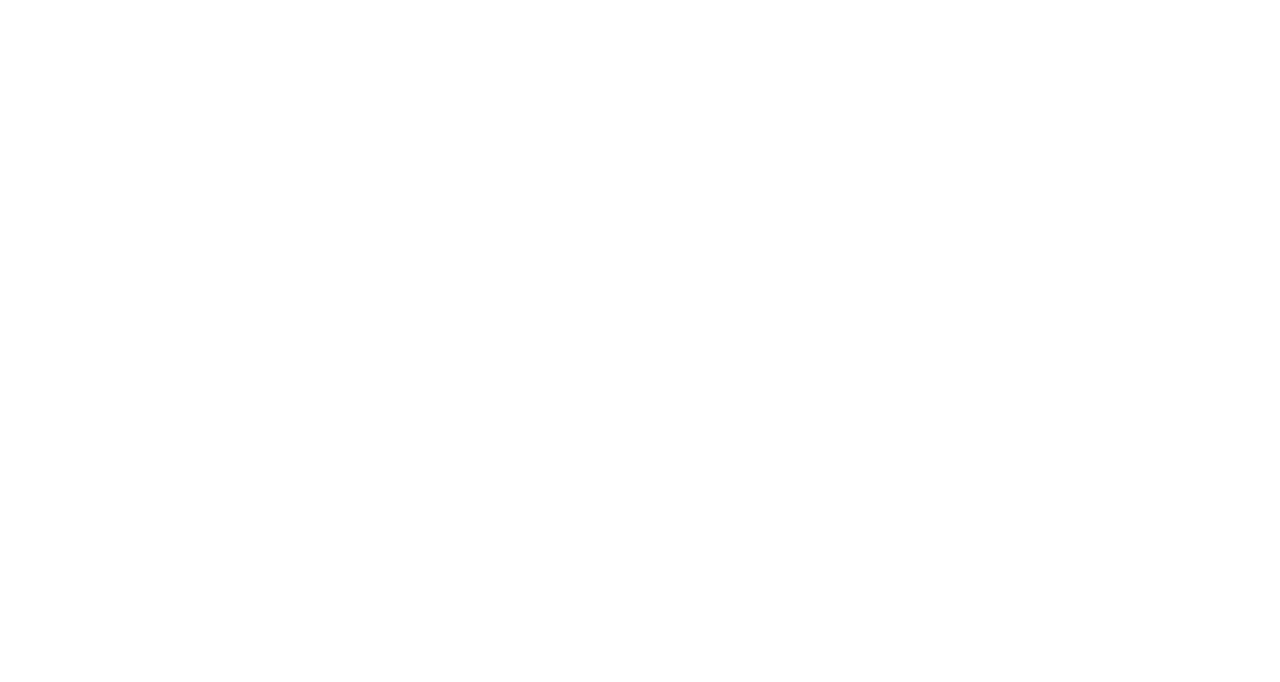
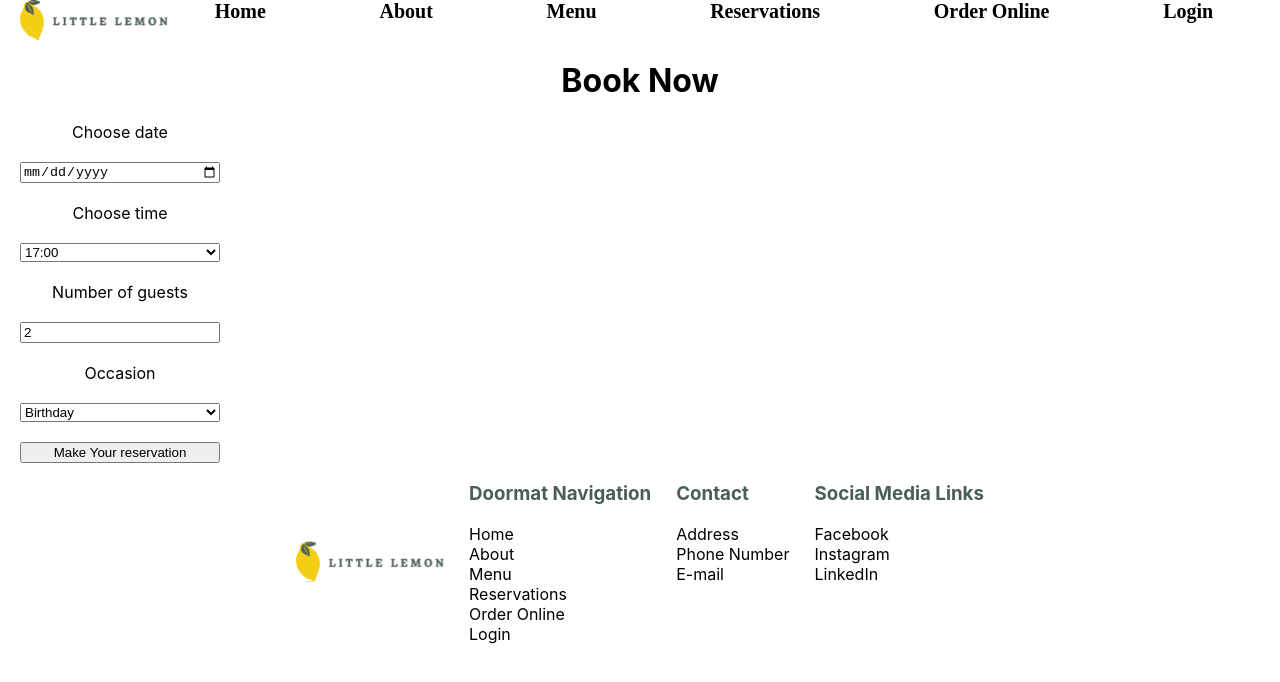
Before and after one commit to matehegedus/little-lemon, a React (Create React App) app: page /booking in a window 1280 px wide. Before the commit this address had no page. Shown: the top 682 px of the page. Built offline with nearby package versions, Linux system fonts and the light colour scheme; a web font is replaced by a local one.

Commit message:
added unit test

```diff
--- a/src/App.js
+++ b/src/App.js
@@ -1,6 +1,7 @@
 import { Route, Routes } from "react-router-dom";
 import "./App.css";
 import Homepage from "./pages/Homepage";
+import BookingPage from "./pages/BookingPage";
 
 function App() {
   return (
@@ -8,6 +9,7 @@ function App() {
       <Routes>
         <Route path="/" element={<Homepage />}></Route>
         <Route path="/home" element={<Homepage />}></Route>
+        <Route path="/booking" element={<BookingPage />}></Route>
       </Routes>
     </div>
   );
--- /dev/null
+++ b/src/components/bookingForm/BookingForm.css
@@ -0,0 +1,5 @@
+.booking-form {
+  display: grid;
+  max-width: 200px;
+  gap: 20px;
+}
--- /dev/null
+++ b/src/components/bookingForm/BookingForm.jsx
@@ -0,0 +1,74 @@
+import React, { useEffect, useState } from "react";
+import "./BookingForm.css";
+
+const BookingForm = ({
+  availableTimes,
+  onDateChanged = () => {},
+  onSubmit = () => {},
+}) => {
+  const [guests, setGuests] = useState(2);
+  const [date, setDate] = useState("");
+  const [occasion, setOccasion] = useState(null);
+
+  const [time, setTime] = useState("");
+
+  console.log("availableTimes :>> ", availableTimes);
+
+  useEffect(() => {
+    if (date.length > 0) {
+      onDateChanged(date);
+    }
+  }, [date]);
+
+  return (
+    <>
+      <h1>Book Now</h1>
+      <form className="booking-form">
+        <label htmlFor="res-date">Choose date</label>
+        <input
+          type="date"
+          id="res-date"
+          onChange={(e) => {
+            setDate(e.target.value);
+          }}
+        />
+        <label htmlFor="res-time">Choose time</label>
+        <select
+          onChange={(e) => {
+            setTime(Number(e.target.value));
+          }}
+          id="res-time "
+        >
+          {availableTimes.map((time) => (
+            <option key={time} value={time}>
+              {time}
+            </option>
+          ))}
+        </select>
+        <label htmlFor="guests">Number of guests</label>
+        <input
+          type="number"
+          min="1"
+          max="10"
+          value={guests}
+          id="guests"
+          onChange={(e) => {
+            setGuests(Number(e.target.value));
+          }}
+        />
+        <label htmlFor="occasion">Occasion</label>
+        <select
+          id="occasion"
+          onChange={(e) => {
+            setOccasion(e.target.value);
+          }}
+        >
+          <option value={"birthday"}>Birthday</option>
+          <option value={"anniversary"}>Anniversary</option>
+        </select>
+        <input type="submit" value="Make Your reservation" onClick={onSubmit} />
+      </form>
+    </>
+  );
+};
+export default BookingForm;
--- a/src/components/nav/Nav.jsx
+++ b/src/components/nav/Nav.jsx
@@ -16,7 +16,7 @@ const Nav = () => {
         <HashLink smooth to="/home#specials">
           Menu
         </HashLink>
-        <Link to="/">Reservations</Link>
+        <Link to="/booking">Reservations</Link>
         <Link to="/">Order Online</Link>
         <Link to="/">Login</Link>
       </nav>
--- a/src/pages/BookingPage.jsx
+++ b/src/pages/BookingPage.jsx
@@ -0,0 +1,40 @@
+import { useReducer, useState } from "react";
+import BookingForm from "../components/bookingForm/BookingForm";
+import Footer from "../components/footer/Footer";
+import Header from "../components/header/Header";
+import Main from "../components/main/Main";
+
+export const updateTimes = (date) => {
+  return ["17:00", "18:00", "19:00", "22:00"];
+};
+
+export const initializeTimes = () => {
+  return ["17:00", "18:00", "19:00", "20:00", "21:00", "22:00"];
+};
+
+const reducer = (state, action) => {
+  if (action.type === "updateTimes") return updateTimes(action.date);
+  return state;
+};
+
+const BookingPage = () => {
+  const [availableTimes, dispatchTimes] = useReducer(
+    reducer,
+    initializeTimes()
+  );
+
+  return (
+    <>
+      <Header />
+      <BookingForm
+        availableTimes={availableTimes}
+        onDateChanged={(date) => {
+          dispatchTimes({ type: "updateTimes", date });
+        }}
+      />
+      <Footer />
+    </>
+  );
+};
+
+export default BookingPage;
```
Also changed, not shown: src/pages/Specialspage.jsx (deleted, +0 -16 lines), src/pages/ChicagoPage.jsx (deleted), src/pages/CustomersSay.jsx (deleted), 1 other file (tests, documents, lock files or other folders).
